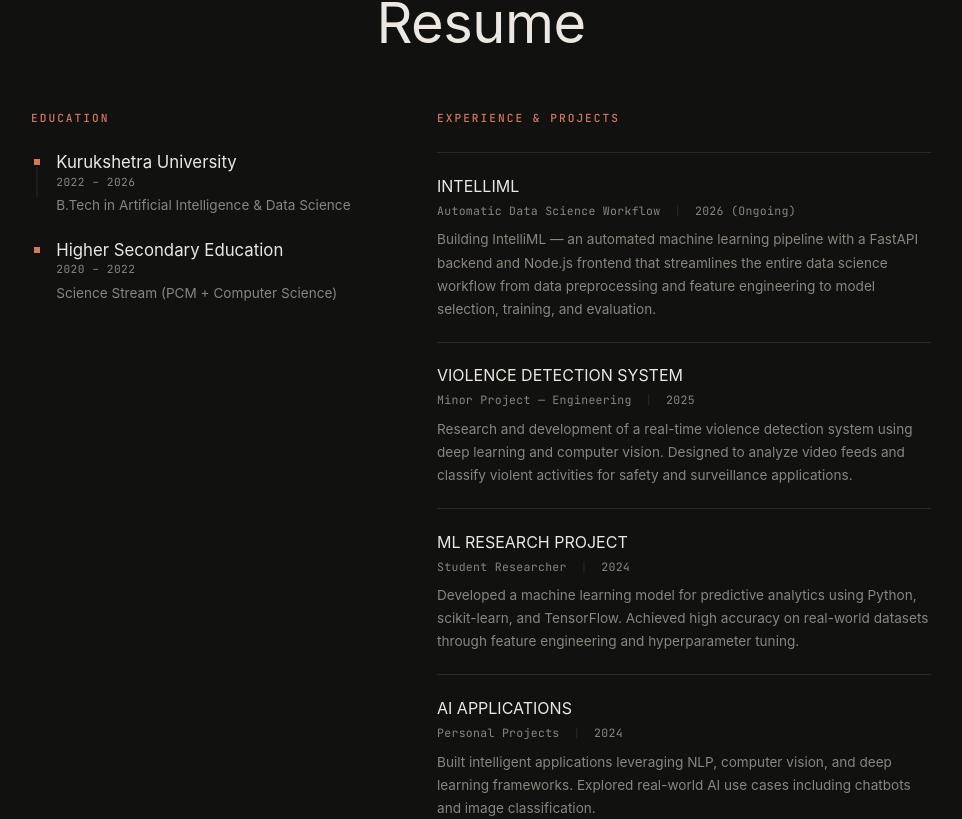
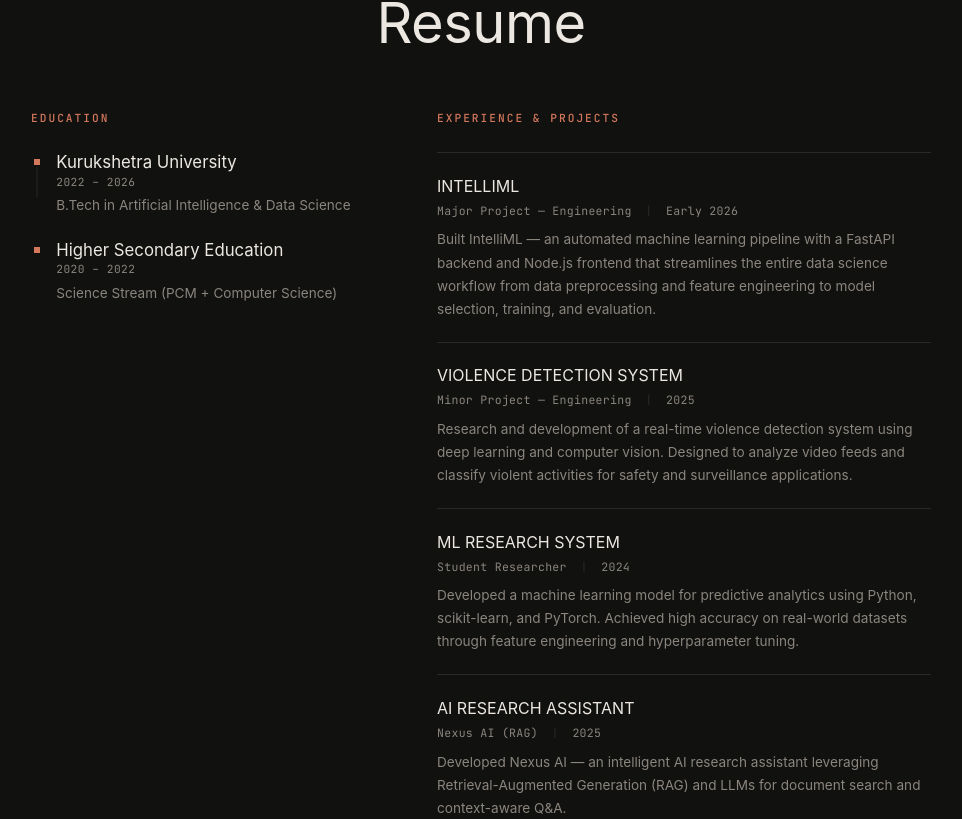
Before and after one commit to Maheshkarkii/Portfolio, a React (Vite) app: page / in a window 1280 px wide. Shown: the part 941-1760 px from the top of the page, without its empty margins (159-1121 px from the left). Built offline with nearby package versions, Linux system fonts and the light colour scheme.

Commit message:
Update Resume section: ML Research System PyTorch, IntelliML Major Project, Nexus AI RAG

```diff
--- a/src/components/ChatBot.jsx
+++ b/src/components/ChatBot.jsx
@@ -17,7 +17,7 @@ const knowledge = [
     },
     {
         keys: ['intelliml', 'automl', 'automat', 'pipeline', 'workflow'],
-        answer: "IntelliML is Mahesh's current project (2026, Ongoing). It's an automated data science workflow that handles data preprocessing, feature engineering, model selection, and evaluation — with a human-in-the-loop system for critical decision points. Think of it as AutoML with human intelligence baked in."
+        answer: "IntelliML was completed in Early 2026 as Mahesh's Major Engineering Project. It's an automated data science workflow that handles data preprocessing, feature engineering, model selection, and evaluation — with a human-in-the-loop system for critical decision points."
     },
     {
         keys: ['violence', 'detection', 'cnn', 'lstm', 'surveillance', 'alert'],
@@ -37,7 +37,7 @@ const knowledge = [
     },
     {
         keys: ['experience', 'work experience', 'intern', 'research', 'job'],
-        answer: "Mahesh's experience includes:\n• IntelliML — Automated DS Workflow (2026, Ongoing)\n• Violence Detection System — Minor Engineering Project (2025)\n• ML Research Project — Student Researcher (2024)\n• AI Applications — Personal Projects (2024)\n• Data Science — Academic Projects (2023–2024)\n• Open Source — GitHub Contributor (2023–Present)"
+        answer: "Mahesh's experience includes:\n• IntelliML — Major Project of Engineering (Early 2026)\n• Violence Detection System — Minor Engineering Project (2025)\n• ML Research System — Student Researcher (2024)\n• AI Research Assistant — Nexus AI (RAG) (2025)\n• Data Science — Academic Projects (2023–2024)"
     },
     {
         keys: ['language', 'speak', 'hindi', 'english', 'nepali'],
--- a/src/components/Projects.jsx
+++ b/src/components/Projects.jsx
@@ -36,8 +36,8 @@ const projects = [
         id: 4,
         title: 'IntelliML',
         category: 'AutoML / AI',
-        year: '2026 (Ongoing)',
-        description: 'Building IntelliML — an end-to-end automated data science workflow that handles data preprocessing, feature engineering, model selection, and evaluation with human-in-the-loop intelligence.',
+        year: 'Early 2026',
+        description: 'Built IntelliML — an end-to-end automated data science workflow that handles data preprocessing, feature engineering, model selection, and evaluation with human-in-the-loop intelligence.',
         tags: ['Python', 'FastAPI', 'Node.js', 'AutoML'],
         link: 'https://github.com/Maheshkarkii?tab=repositories',
         image: '/projects/intelliml.png',
--- a/src/components/Resume.jsx
+++ b/src/components/Resume.jsx
@@ -64,12 +64,11 @@ function Resume() {
 
                         <div className="resume__exp-list">
                             {[
-                                { company: 'INTELLIML', role: 'Automatic Data Science Workflow', period: '2026 (Ongoing)', desc: 'Building IntelliML — an automated machine learning pipeline with a FastAPI backend and Node.js frontend that streamlines the entire data science workflow from data preprocessing and feature engineering to model selection, training, and evaluation.' },
+                                { company: 'INTELLIML', role: 'Major Project — Engineering', period: 'Early 2026', desc: 'Built IntelliML — an automated machine learning pipeline with a FastAPI backend and Node.js frontend that streamlines the entire data science workflow from data preprocessing and feature engineering to model selection, training, and evaluation.' },
                                 { company: 'VIOLENCE DETECTION SYSTEM', role: 'Minor Project — Engineering', period: '2025', desc: 'Research and development of a real-time violence detection system using deep learning and computer vision. Designed to analyze video feeds and classify violent activities for safety and surveillance applications.' },
-                                { company: 'ML RESEARCH PROJECT', role: 'Student Researcher', period: '2024', desc: 'Developed a machine learning model for predictive analytics using Python, scikit-learn, and TensorFlow. Achieved high accuracy on real-world datasets through feature engineering and hyperparameter tuning.' },
-                                { company: 'AI APPLICATIONS', role: 'Personal Projects', period: '2024', desc: 'Built intelligent applications leveraging NLP, computer vision, and deep learning frameworks. Explored real-world AI use cases including chatbots and image classification.' },
+                                { company: 'ML RESEARCH SYSTEM', role: 'Student Researcher', period: '2024', desc: 'Developed a machine learning model for predictive analytics using Python, scikit-learn, and PyTorch. Achieved high accuracy on real-world datasets through feature engineering and hyperparameter tuning.' },
+                                { company: 'AI RESEARCH ASSISTANT', role: 'Nexus AI (RAG)', period: '2025', desc: 'Developed Nexus AI — an intelligent AI research assistant leveraging Retrieval-Augmented Generation (RAG) and LLMs for document search and context-aware Q&A.' },
                                 { company: 'DATA SCIENCE', role: 'Academic Projects', period: '2023 – 2024', desc: 'Exploratory data analysis and visualization using Python, Pandas, and Matplotlib. Worked on real-world datasets for insights extraction and dashboard creation.' },
-                                { company: 'OPEN SOURCE', role: 'Contributor', period: '2023 – Present', desc: 'Active contributor to open-source projects on GitHub. Focused on Python libraries, data tools, and developer utilities. Passionate about collaborative coding.' },
                             ].map((exp, i) => (
                                 <div className="resume__exp-item" key={i}>
                                     <h4 className="resume__exp-company">{exp.company}</h4>
```
